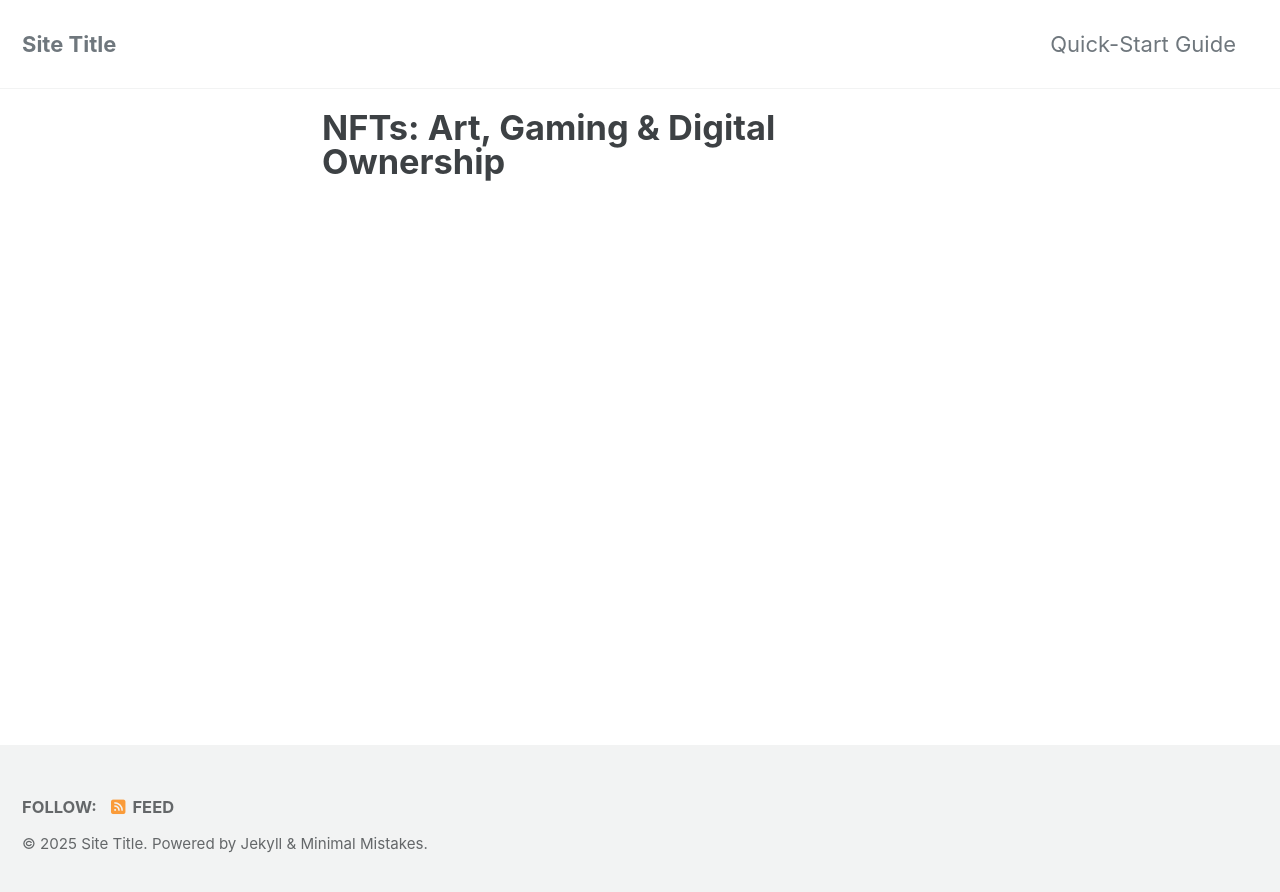
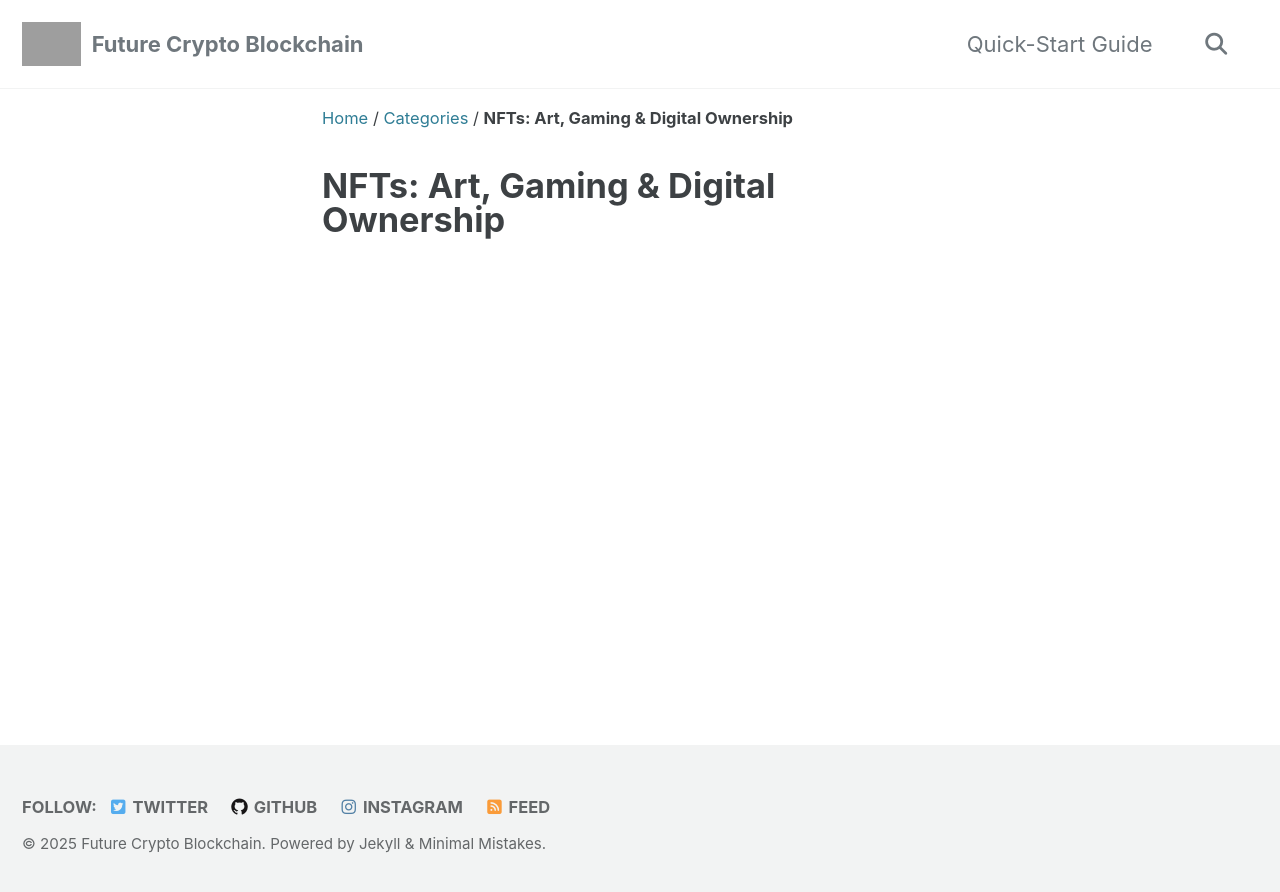
Before and after one commit to hron0891/futurecryptoblockchain, a Jekyll site: the page built from _pages/categories/nfts.md, in a window 1280 px wide. Shown: the top 892 px of the page. Built offline with Jekyll 4.4.1, drawn with Linux system fonts in a browser that asks for light colours; cached includes are drawn as plain includes; some of the changed lines change nothing that is shown; grey boxes are pictures that could not be loaded.

Commit message:
Update _config.yml

```diff
--- a/_config.yml
+++ b/_config.yml
@@ -1,89 +1,48 @@
-# Minimal Mistakes Theme Configuration
-
-minimal_mistakes_skin    : "default"
+# Theme Settings
+minimal_mistakes_skin: "default"
 
 # Site Settings
-locale                   : "en-US"
-title                    : "Site Title"
-title_separator          : "-"
-name                     : "Your Name"
-description              : "An amazing website."
-url                      : # e.g. "https://yourdomain.com"
-baseurl                  : # e.g. "/blog"
-words_per_minute         : 200
-enable_copy_code_button  : true
+locale: "en-US"
+title: "Future Crypto Blockchain"
+title_separator: "-"
+description: "Future Crypto Blockchain offers expert insights into DeFi, Web3, RWA tokenization, and next-gen blockchain infrastructure."
+url: "https://www.futurecryptoblockchain.xyz"
+baseurl: "" # Leave empty if site is at root
+repository: "futurecryptoblockchain/futurecryptoblockchain.github.io"
+logo: "/assets/images/logo.png"
+masthead_title: "Future Crypto Blockchain"
+breadcrumbs: true
+words_per_minute: 200
+enable_copy_code_button: true
 
-# Author Info (без аватара)
+# Author (avatar disabled)
 author:
-  name    : "Your Name"
-  bio     : "I am an **amazing** person."
-  location: "Somewhere"
+  name: "Future Crypto Author"
+  avatar: ""  # intentionally left empty
+  bio: "Exploring the future of decentralized finance and crypto innovation."
+  location: "Worldwide"
   links:
     - label: "Email"
       icon: "fas fa-fw fa-envelope-square"
-    - label: "Website"
-      icon: "fas fa-fw fa-link"
+    - label: "GitHub"
+      icon: "fab fa-fw fa-github"
+      url: "https://github.com/futurecryptoblockchain"
     - label: "Twitter"
       icon: "fab fa-fw fa-twitter-square"
-    - label: "GitHub"
-      icon: "fab fa-fw fa-github"
+      url: "https://twitter.com/yourhandle"
 
-# Footer Links
+# Footer links
 footer:
   links:
     - label: "Twitter"
       icon: "fab fa-fw fa-twitter-square"
+      url: "https://twitter.com/yourhandle"
     - label: "GitHub"
       icon: "fab fa-fw fa-github"
-
-# Markdown and Highlighter
-markdown: kramdown
-highlighter: rouge
-excerpt_separator: "\n\n"
-
-kramdown:
-  input: GFM
-  hard_wrap: false
-  auto_ids: true
-  footnote_nr: 1
-  entity_output: as_char
-  toc_levels: 1..6
-  smart_quotes: lsquo,rsquo,ldquo,rdquo
-  enable_coderay: false
-
-# Sass/SCSS
-sass:
-  sass_dir: _sass
-  style: compressed
-
-# Permalink and Timezone
-permalink: /:categories/:title/
-timezone: # Set your timezone, e.g. "Europe/Moscow"
-
-# Pagination
-paginate: 5
-paginate_path: /page:num/
-
-pagination:
-  debug: false
-  collection: 'posts'
-  per_page: 10
-  permalink: '/page/:num/'
-  title: ':title - page :num'
-  sort_field: 'date'
-  sort_reverse: true
-  category: 'posts'
-  trail:
-    before: 2
-    after: 2
-
-# Archives
-category_archive:
-  type: liquid
-  path: /categories/
-tag_archive:
-  type: liquid
-  path: /tags/
+      url: "https://github.com/futurecryptoblockchain"
+    - label: "Instagram"
+      icon: "fab fa-fw fa-instagram"
+      url: "https://instagram.com/yourhandle"
 
 # Plugins
 plugins:
@@ -100,9 +59,70 @@ whitelist:
   - jekyll-feed
   - jekyll-include-cache
 
-# Output settings
-encoding: "utf-8"
-markdown_ext: "markdown,mkdown,mkdn,mkd,md"
+# SEO
+google_site_verification: ""
+bing_site_verification: ""
+yandex_site_verification: ""
+
+# Pagination
+paginate: 5
+paginate_path: /page:num/
+
+pagination:
+  enabled: true
+  debug: false
+  collection: 'posts'
+  per_page: 10
+  permalink: '/page/:num/'
+  title: ':title - Page :num'
+  limit: 0
+  sort_field: 'date'
+  sort_reverse: true
+  category: 'posts'
+  tag: ''
+  trail:
+    before: 2
+    after: 2
+
+# Search
+search: true
+search_full_content: true
+search_provider: lunr
+lunr:
+  search_within_pages: true
+
+# Markdown and conversion
+markdown: kramdown
+highlighter: rouge
+excerpt_separator: "\n\n"
+incremental: false
+
+kramdown:
+  input: GFM
+  hard_wrap: false
+  auto_ids: true
+  footnote_nr: 1
+  entity_output: as_char
+  toc_levels: 1..6
+  smart_quotes: lsquo,rsquo,ldquo,rdquo
+  enable_coderay: false
+
+# SASS
+sass:
+  sass_dir: _sass
+  style: compressed
+
+# Permalinks and timezone
+permalink: /:categories/:title/
+timezone: "UTC"
+
+# Archives
+category_archive:
+  type: liquid
+  path: /categories/
+tag_archive:
+  type: liquid
+  path: /tags/
 
 # HTML Compression
 compress_html:
@@ -110,39 +130,7 @@ compress_html:
   ignore:
     envs: development
 
-# Reading Files
-include:
-  - .htaccess
-  - _pages
-exclude:
-  - vendor
-  - node_modules
-  - tmp
-  - "*.sublime-project"
-  - "*.sublime-workspace"
-  - .sass-cache
-  - .jekyll-assets-cache
-  - .bundle
-  - .asset-cache
-  - assets/js/plugins
-  - assets/js/_main.js
-  - assets/js/vendor
-  - package.json
-  - package-lock.json
-  - README
-  - LICENSE
-  - Rakefile
-  - Gemfile
-  - config
-  - CHANGELOG
-  - /docs
-  - /test
-
-keep_files:
-  - .git
-  - .svn
-
-# Defaults
+# Defaults for posts
 defaults:
   - scope:
       path: ""
@@ -151,5 +139,47 @@ defaults:
       layout: single
       author_profile: false
       read_time: true
+      comments: false
       share: true
       related: true
+
+# Include/Exclude
+include:
+  - .htaccess
+  - _pages
+
+exclude:
+  - "*.sublime-project"
+  - "*.sublime-workspace"
+  - vendor
+  - .asset-cache
+  - .bundle
+  - .jekyll-assets-cache
+  - .sass-cache
+  - assets/js/plugins
+  - assets/js/_main.js
+  - assets/js/vendor
+  - Capfile
+  - CHANGELOG
+  - config
+  - Gemfile
+  - Gruntfile.js
+  - gulpfile.js
+  - LICENSE
+  - log
+  - minimal-mistakes-jekyll.gemspec
+  - node_modules
+  - package.json
+  - package-lock.json
+  - Rakefile
+  - README
+  - tmp
+  - /docs
+  - /test
+
+keep_files:
+  - .git
+  - .svn
+
+encoding: "utf-8"
+markdown_ext: "markdown,mkdown,mkdn,mkd,md"
```
